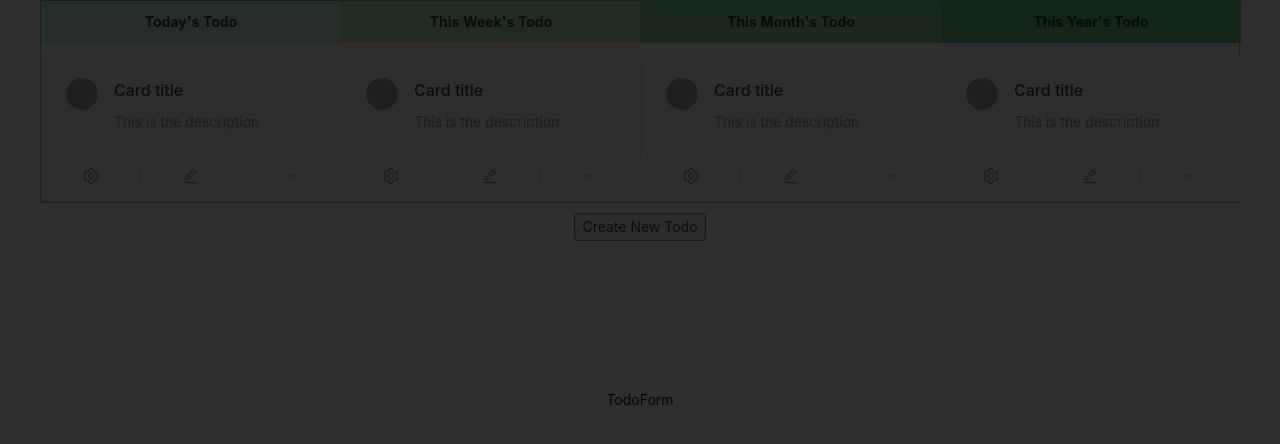
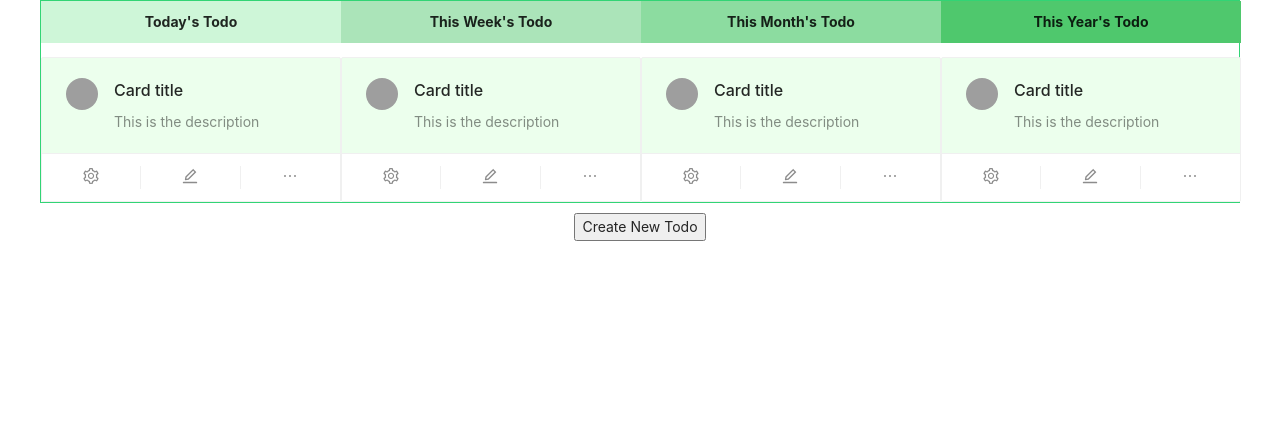
Before and after one commit to bora001/react-board, a React (Create React App) app: page / in a window 1280 px wide. Shown: the top 444 px of the page. Built offline with nearby package versions, Linux system fonts and the light colour scheme; grey boxes are pictures that could not be loaded.

Commit message:
modal open/close

```diff
--- a/src/App.tsx
+++ b/src/App.tsx
@@ -1,9 +1,11 @@
-import React from "react";
+import React, { useState } from "react";
 import "./App.css";
 import TodoForm from "./component/TodoForm";
 import TodoBoard from "./Todo-Board/TodoBoard";
 import Modal from "./UI/Modal";
 function App() {
+  const [modalOpen, setModalOpen] = useState(false);
+
   return (
     <div
       className="App"
@@ -32,12 +34,16 @@ function App() {
           margin: "10px auto",
           cursor: "pointer",
         }}
+        onClick={() => setModalOpen(true)}
       >
         Create New Todo
       </button>
-      <Modal>
-        <TodoForm />
-      </Modal>
+
+      {modalOpen && (
+        <Modal>
+          <TodoForm modalClose={() => setModalOpen(false)} />
+        </Modal>
+      )}
     </div>
   );
 }
--- a/src/UI/Modal.tsx
+++ b/src/UI/Modal.tsx
@@ -1,5 +1,3 @@
-import React, { ReactElement } from "react";
-
 function Modal(props: { children: JSX.Element }) {
   return (
     <div
--- a/src/component/TodoForm.tsx
+++ b/src/component/TodoForm.tsx
@@ -1,7 +1,15 @@
-import React from "react";
-
-function TodoForm() {
-  return <div>TodoForm</div>;
+type todoFormType = {
+  modalClose: () => void;
+};
+function TodoForm({ modalClose }: todoFormType) {
+  return (
+    <div>
+      TodoForm
+      <button style={{ cursor: "pointer " }} onClick={modalClose}>
+        close
+      </button>
+    </div>
+  );
 }
 
 export default TodoForm;
```
